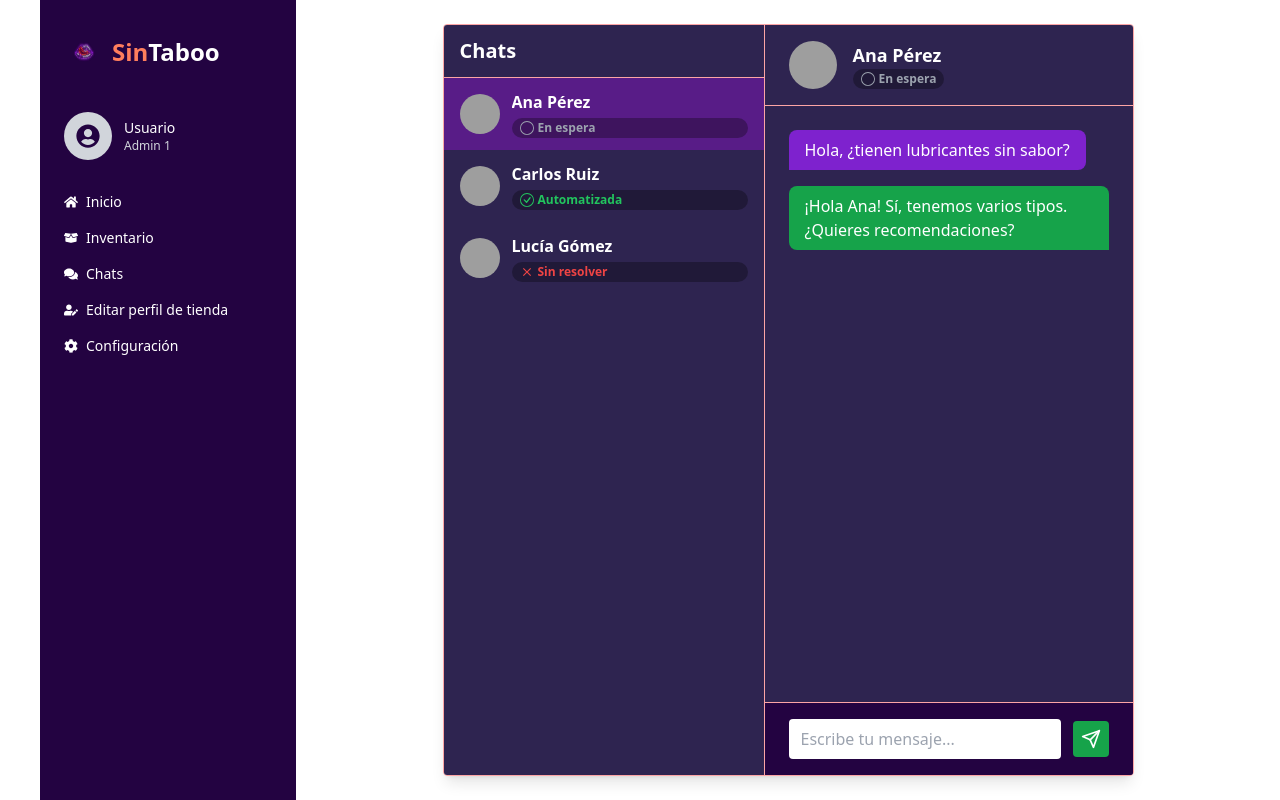
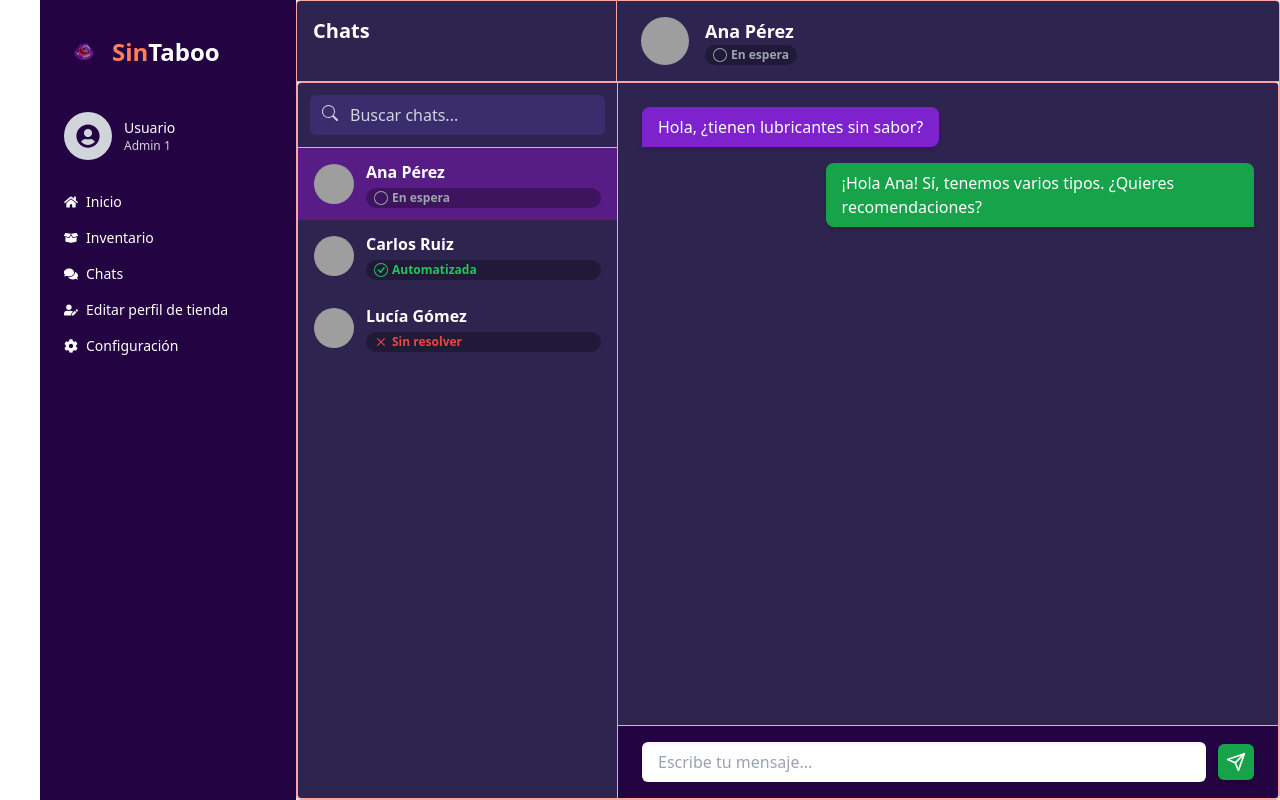
Before and after one commit to Ruth-Hdz/sintaboofrontend, a React (Create React App) app: page /Chats in a window 1280 px wide. Built offline with nearby package versions, Linux system fonts and the light colour scheme; grey boxes are pictures that could not be loaded.

Commit message:
Actualizaciones¨ Filtro y actualizacion de columna Estado}

```diff
--- a/src/pages/Admin/AgregarProducto.js
+++ b/src/pages/Admin/AgregarProducto.js
@@ -73,6 +73,8 @@ const AgregarProducto = ({
         if (!value || isNaN(value) || parseFloat(value) <= 0) errors.precio = 'El precio debe ser mayor a 0';
         else delete errors.precio;
         break;
+        case' estado':
+        if (!value || value === '') errors.estado = 'El estado es obligatorio';
       case 'stock':
         if (value === undefined || value === null || isNaN(value) || parseInt(value) < 0) errors.stock = 'El stock no puede ser negativo';
         else delete errors.stock;
@@ -285,6 +287,21 @@ const AgregarProducto = ({
             </div>
             {formErrors.precio && <p className="text-red-400 text-sm mt-1">{formErrors.precio}</p>}
           </div>
+          {/* ESTADO */}
+          <div className="mb-4">
+            <label className="block mb-1 text-white">Estado*</label>
+            <select
+              name="estado"
+              value={newProducto.estado || 'Activo'}
+              onChange={handleChange}
+              onBlur={handleBlur}
+              className={`w-full rounded px-3 py-2 text-black ${formErrors.estado ? 'border-red-500 border' : ''}`}
+            >
+              <option value="Activo">Activo</option>
+              <option value="Inactivo">Inactivo</option>
+            </select>
+            {formErrors.estado && <p className="text-red-400 text-sm mt-1">{formErrors.estado}</p>}
+          </div>
 
           {/* STOCK */}
           <div className="mb-6">
--- a/src/pages/Admin/Chats.js
+++ b/src/pages/Admin/Chats.js
@@ -1,7 +1,6 @@
 import React, { useState, useRef, useEffect } from "react";
 import Sidebar from "./Sidebar";
-import logo from "../../assets/logo.png";
-import { BsCheckCircle, BsCircle } from "react-icons/bs";
+import { BsCheckCircle, BsCircle, BsSearch } from "react-icons/bs";
 import { MdClose } from "react-icons/md";
 import { FiSend } from "react-icons/fi";
 
@@ -28,7 +27,10 @@ const chatsData = [
     estado: "En espera",
     mensajes: [
       { from: "cliente", texto: "Hola, ¿tienen lubricantes sin sabor?" },
-      { from: "admin", texto: "¡Hola Ana! Sí, tenemos varios tipos. ¿Quieres recomendaciones?" },
+      {
+        from: "admin",
+        texto: "¡Hola Ana! Sí, tenemos varios tipos. ¿Quieres recomendaciones?",
+      },
     ],
   },
   {
@@ -38,7 +40,10 @@ const chatsData = [
     estado: "Automatizada",
     mensajes: [
       { from: "cliente", texto: "¿Hacen envíos discretos?" },
-      { from: "admin", texto: "Claro, todos nuestros paquetes son discretos." },
+      {
+        from: "admin",
+        texto: "Claro, todos nuestros paquetes son discretos.",
+      },
     ],
   },
   {
@@ -48,7 +53,10 @@ const chatsData = [
     estado: "Sin resolver",
     mensajes: [
       { from: "cliente", texto: "No me llegó mi pedido." },
-      { from: "admin", texto: "Lo siento mucho, ¿podrías darme tu número de pedido para revisar?" },
+      {
+        from: "admin",
+        texto: "Lo siento mucho, ¿podrías darme tu número de pedido para revisar?",
+      },
     ],
   },
 ];
@@ -57,6 +65,7 @@ const Chats = () => {
   const [chats, setChats] = useState(chatsData);
   const [chatActivoId, setChatActivoId] = useState(chatsData[0].id);
   const [mensajeNuevo, setMensajeNuevo] = useState("");
+  const [busqueda, setBusqueda] = useState("");
   const mensajesEndRef = useRef(null);
 
   const chatActivo = chats.find((c) => c.id === chatActivoId);
@@ -77,7 +86,9 @@ const Chats = () => {
     const nuevoMensaje = { from: "admin", texto: mensajeNuevo.trim() };
 
     const chatsActualizados = chats.map((c) =>
-      c.id === chatActivoId ? { ...c, mensajes: [...c.mensajes, nuevoMensaje] } : c
+      c.id === chatActivoId
+        ? { ...c, mensajes: [...c.mensajes, nuevoMensaje] }
+        : c
     );
 
     setChats(chatsActualizados);
@@ -91,29 +102,70 @@ const Chats = () => {
     }
   };
 
+  const chatsFiltrados = chats.filter((chat) =>
+    chat.nombre.toLowerCase().includes(busqueda.toLowerCase())
+  );
+
   return (
     <div className="flex min-h-screen bg-white">
       <Sidebar />
 
-      <div className="flex-1 flex flex-col p-6 text-white overflow-hidden">
+      <div className="flex-1 flex flex-col text-white overflow-hidden">
+        <div className="flex flex-1 max-w-7xl mx-auto w-full border border-red-300 rounded shadow-lg overflow-hidden flex-col">
+          {/* ENCABEZADO compartido alineado */}
+          <div className="flex w-full border-b border-red-300 bg-[#2e2450]">
+            {/* Título Chats */}
+            <div className="w-80 px-4 py-4 border-r border-red-300">
+              <h2 className="text-xl font-semibold">Chats</h2>
+            </div>
 
+            {/* Cabecera del chat activo */}
+            <div className="flex items-center gap-4 px-6 py-4 flex-1">
+              <img
+                src={chatActivo.foto}
+                alt={chatActivo.nombre}
+                className="w-12 h-12 rounded-full object-cover"
+              />
+              <div>
+                <h3 className="text-lg font-semibold">{chatActivo.nombre}</h3>
+                <span
+                  className={`${estadoActivo.color} flex items-center font-semibold text-xs px-2 py-0.5 rounded-full bg-black/30`}
+                >
+                  {estadoActivo.icon}
+                  <span className="ml-1">{chatActivo.estado}</span>
+                </span>
+              </div>
+            </div>
+          </div>
 
-        <div className="flex flex-1 border border-red-300 rounded overflow-hidden shadow-lg max-w-7xl mx-auto">
+          {/* CONTENIDO */}
+          <div className="flex flex-1 h-full border border-red-300 rounded overflow-hidden">
             {/* Lista de chats */}
-          <aside
-            className="w-80 min-w-80 shrink-0 bg-[#2e2450] overflow-y-auto"
-            style={{ minHeight: "500px" }}
-          >
-            <h2 className="text-xl font-semibold px-4 py-3 border-b border-red-300">Chats</h2>
-            <ul>
-              {chats.map((chat) => {
+            <aside className="w-80 bg-[#2e2450] flex flex-col border-r border-red-300">
+              {/* Barra de búsqueda */}
+              <div className="p-3 border-b border-red-300">
+                <div className="relative">
+                  <input
+                    type="text"
+                    placeholder="Buscar chats..."
+                    value={busqueda}
+                    onChange={(e) => setBusqueda(e.target.value)}
+                    className="w-full pl-10 pr-4 py-2 rounded-md bg-[#3a2d6d] text-white placeholder-gray-300 focus:outline-none focus:ring-2 focus:ring-purple-500"
+                  />
+                  <BsSearch className="absolute left-3 top-2.5 text-gray-300" />
+                </div>
+              </div>
+
+              <ul className="overflow-y-auto flex-1">
+                {chatsFiltrados.map((chat) => {
                   const estado = estadoOptions[chat.estado];
                   const isActive = chat.id === chatActivoId;
                   return (
                     <li
                       key={chat.id}
                       onClick={() => setChatActivoId(chat.id)}
-                    className={`flex items-center gap-3 px-4 py-3 cursor-pointer hover:bg-purple-900 transition ${isActive ? "bg-purple-900" : ""
+                      className={`flex items-center gap-3 px-4 py-3 cursor-pointer hover:bg-purple-900 transition ${
+                        isActive ? "bg-purple-900" : ""
                       }`}
                     >
                       <img
@@ -136,40 +188,22 @@ const Chats = () => {
               </ul>
             </aside>
 
-          {/* Línea divisoria vertical */}
-          <div className="border-l border-red-300" />
-
             {/* Chat activo */}
             <main className="flex flex-col flex-1 bg-[#2e2450]">
-            {/* Header chat activo */}
-            <div className="flex items-center gap-4 px-6 py-4 border-b border-red-300">
-              <img
-                src={chatActivo.foto}
-                alt={chatActivo.nombre}
-                className="w-12 h-12 rounded-full object-cover"
-              />
-              <div>
-                <h3 className="text-lg font-semibold">{chatActivo.nombre}</h3>
-                <span
-                  className={`${estadoActivo.color} flex items-center font-semibold text-xs px-2 py-0.5 rounded-full bg-black/30`}
-                >
-                  {estadoActivo.icon}
-                  <span className="ml-1">{chatActivo.estado}</span>
-                </span>
-              </div>
-            </div>
-
               {/* Mensajes */}
-            <div
-              className="flex-1 p-6 overflow-y-auto space-y-4"
-              style={{ minHeight: "350px" }}
-            >
+              <div className="flex-1 px-6 py-6 overflow-y-auto space-y-4 bg-[#2e2450]">
                 {chatActivo.mensajes.map((msg, i) => {
                   const esCliente = msg.from === "cliente";
                   return (
-                  <div key={i} className={`flex ${esCliente ? "justify-start" : "justify-end"}`}>
                     <div
-                      className={`max-w-xs px-4 py-2 rounded-lg ${esCliente
+                      key={i}
+                      className={`flex ${
+                        esCliente ? "justify-start" : "justify-end"
+                      }`}
+                    >
+                      <div
+                        className={`max-w-[70%] px-4 py-2 rounded-lg shadow-md ${
+                          esCliente
                             ? "bg-purple-700 text-white rounded-bl-none"
                             : "bg-green-600 text-white rounded-br-none"
                         }`}
@@ -182,7 +216,7 @@ const Chats = () => {
                 <div ref={mensajesEndRef} />
               </div>
 
-            {/* Input mensaje */}
+              {/* Input */}
               <div className="border-t border-red-300 px-6 py-4 flex items-center gap-3 bg-[#230341]">
                 <textarea
                   value={mensajeNuevo}
@@ -190,11 +224,11 @@ const Chats = () => {
                   onKeyDown={manejarEnter}
                   rows={1}
                   placeholder="Escribe tu mensaje..."
-                className="resize-none flex-1 rounded px-3 py-2 text-gray-900 focus:outline-none"
+                  className="resize-none flex-1 rounded-md px-4 py-2 text-gray-900 focus:outline-none shadow-inner bg-white"
                 />
                 <button
                   onClick={enviarMensaje}
-                className="bg-green-600 hover:bg-green-700 p-2 rounded flex items-center justify-center"
+                  className="bg-green-600 hover:bg-green-700 p-2 rounded-md shadow-md"
                   title="Enviar mensaje"
                 >
                   <FiSend className="text-white" size={20} />
@@ -204,6 +238,7 @@ const Chats = () => {
           </div>
         </div>
       </div>
+    </div>
   );
 };
 
```
Also changed, not shown: src/pages/Admin/Inventario.js (+29 -17 lines). Lines whose indentation alone changed are shown as unchanged.
